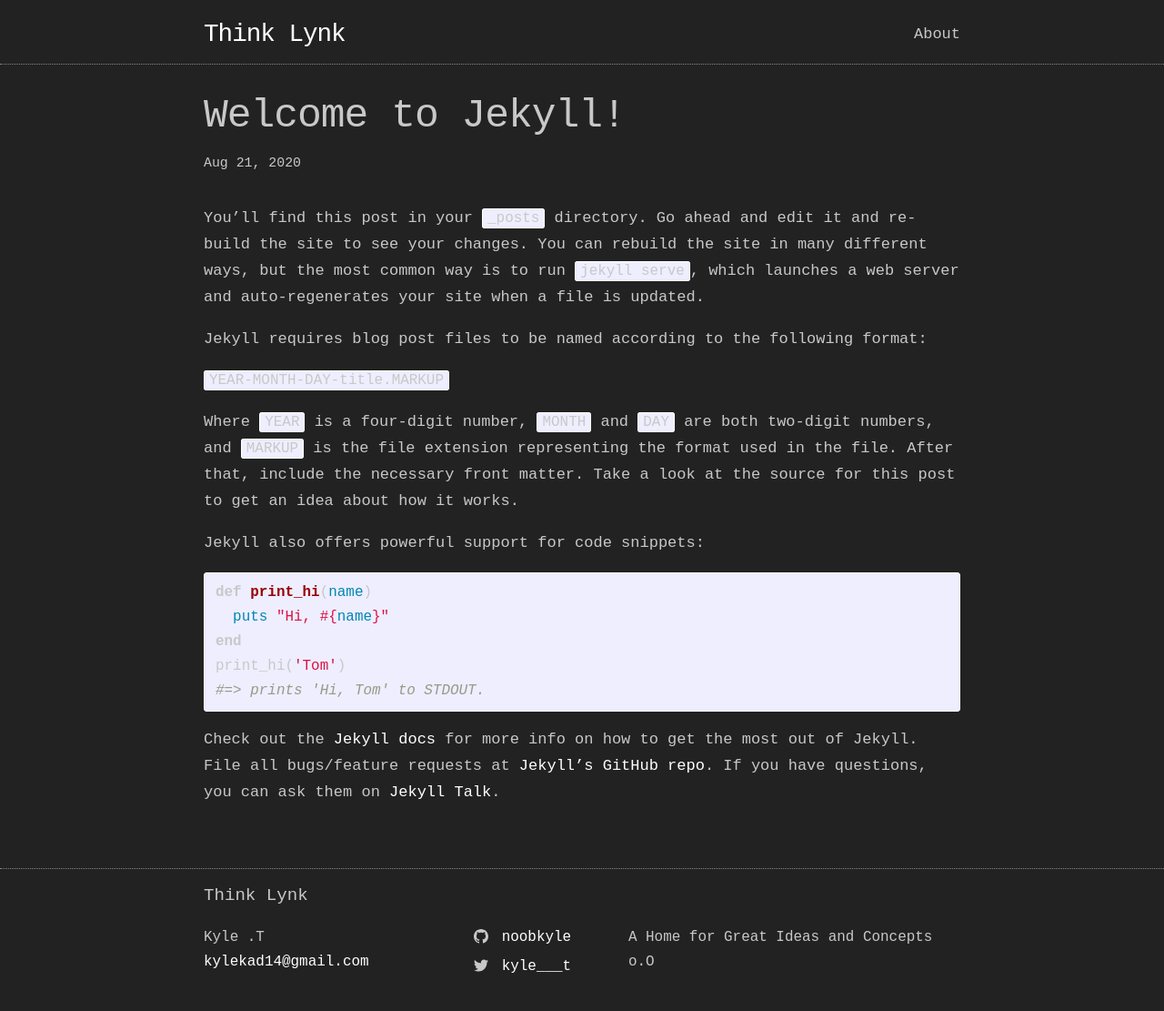
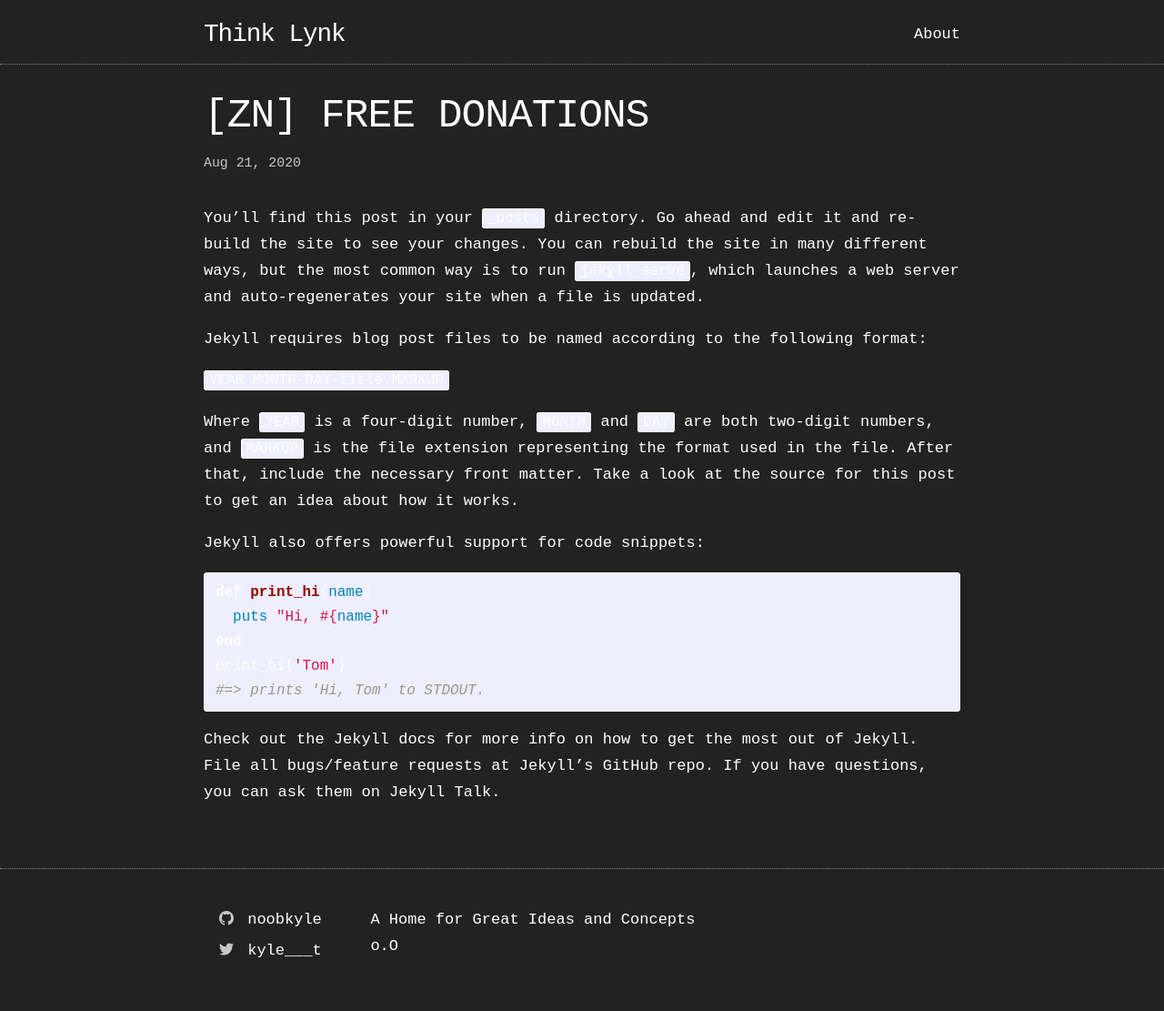
Before and after one commit to NoobKyle/ThinkLynk, a Jekyll site: the page built from _posts/2020-08-21-welcome-to-jekyll - Copy.markdown, in a window 1280 px wide. Shown: the whole page at 91% size. Built offline with Jekyll 4.4.1, drawn with Linux system fonts in a browser that asks for light colours.

Commit message:
Major changes and fixes

```diff
--- a/Gemfile
+++ b/Gemfile
@@ -7,7 +7,7 @@ source "https://rubygems.org"
 #
 # This will help ensure the proper Jekyll version is running.
 # Happy Jekylling!
-#gem "jekyll"
+# gem "jekyll"
 # This is the default theme for new Jekyll sites. You may change this to anything you like.
 gem "minima", "~> 2.5"
 # If you want to use GitHub Pages, remove the "gem "jekyll"" above and
--- a/_includes/footer.html
+++ b/_includes/footer.html
@@ -2,10 +2,10 @@
   <data class="u-url" href="{{ "/" | relative_url }}"></data>
 
   <div class="wrapper">
+    <br/>
+    <!-- <h2 class="footer-heading">{{ site.title | escape }}</h2> -->
 
-    <h2 class="footer-heading">{{ site.title | escape }}</h2>
-
-    <div class="footer-col-wrapper">
+    <!-- <div class="footer-col-wrapper">
       <div class="footer-col footer-col-1">
         <ul class="contact-list">
           <li class="p-name">
@@ -19,7 +19,7 @@
             <li><a class="u-email" href="mailto:{{ site.email }}">{{ site.email }}</a></li>
             {%- endif -%}
         </ul>
-      </div>
+      </div> -->
 
       <div class="footer-col footer-col-2">
         {%- include social.html -%}
--- a/_layouts/home.html
+++ b/_layouts/home.html
@@ -28,7 +28,7 @@ layout: default
       {%- endfor -%}
     </ul>
 
-    <p class="rss-subscribe">subscribe <a href="{{ "/feed.xml" | relative_url }}">via RSS</a></p>
+    <!-- <p class="rss-subscribe">subscribe <a href="{{ "/feed.xml" | relative_url }}">via RSS</a></p> -->
   {%- endif -%}
 
 </div>
--- a/_posts/2020-08-21-welcome-to-jekyll - Copy.markdown
+++ b/_posts/2020-08-21-welcome-to-jekyll - Copy.markdown
@@ -1,6 +1,6 @@
 ---
 layout: post
-title:  "Welcome to Jekyll!"
+title:  "[ZN] FREE DONATIONS"
 date:   2020-08-21 05:10:47 +0200
 permalink: "/wocome"
 categories: jekyll update
--- a/_posts/2020-08-21-welcome-to-jekyll.markdown
+++ b/_posts/2020-08-21-welcome-to-jekyll.markdown
@@ -1,6 +1,6 @@
 ---
 layout: post
-title:  "GBV ring"
+title:  "[CD] GBV RING"
 date:   2020-08-21 05:10:47 +0200
 permalink: "/gbvring"
 categories: gbv wireless
--- a/_sass/minima.scss
+++ b/_sass/minima.scss
@@ -10,7 +10,7 @@ $base-line-height: 1.7 !default;
 
 $spacing-unit:     34px !default;
 
-$text-color:       #C8C8C8 !default;
+$text-color:       white !default; // #C8C8C8
 $background-color: #222222 !default;
 $brand-color:      White !default;
 
--- a/_sass/minima/_layout.scss
+++ b/_sass/minima/_layout.scss
@@ -190,10 +190,13 @@
 
 .post-list {
   margin-left: 0;
+  margin-bottom: 0;
   list-style: none;
+  line-height: 1;
 
   > li {
-    margin-bottom: $spacing-unit;
+    // margin-bottom: $spacing-unit;
+    margin-bottom: 0;
   }
 }
 
@@ -204,7 +207,7 @@
 
 .post-link {
   display: block;
-  @include relative-font-size(1.5);
+  @include relative-font-size(1);
 }
 
 
```
